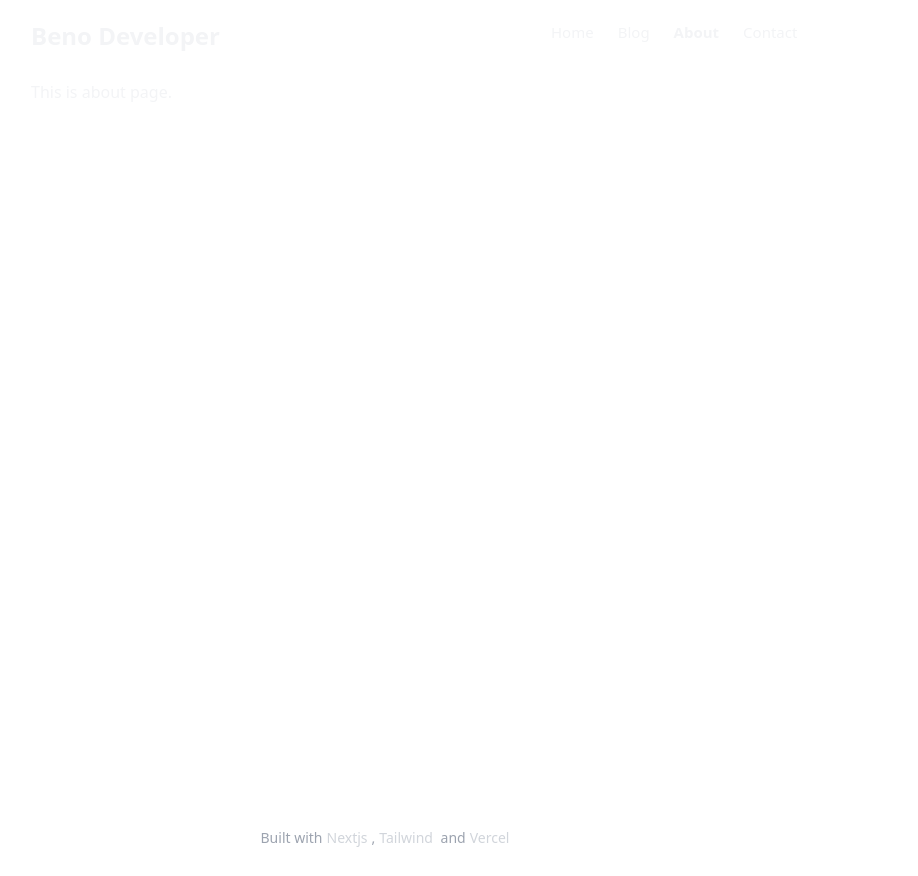
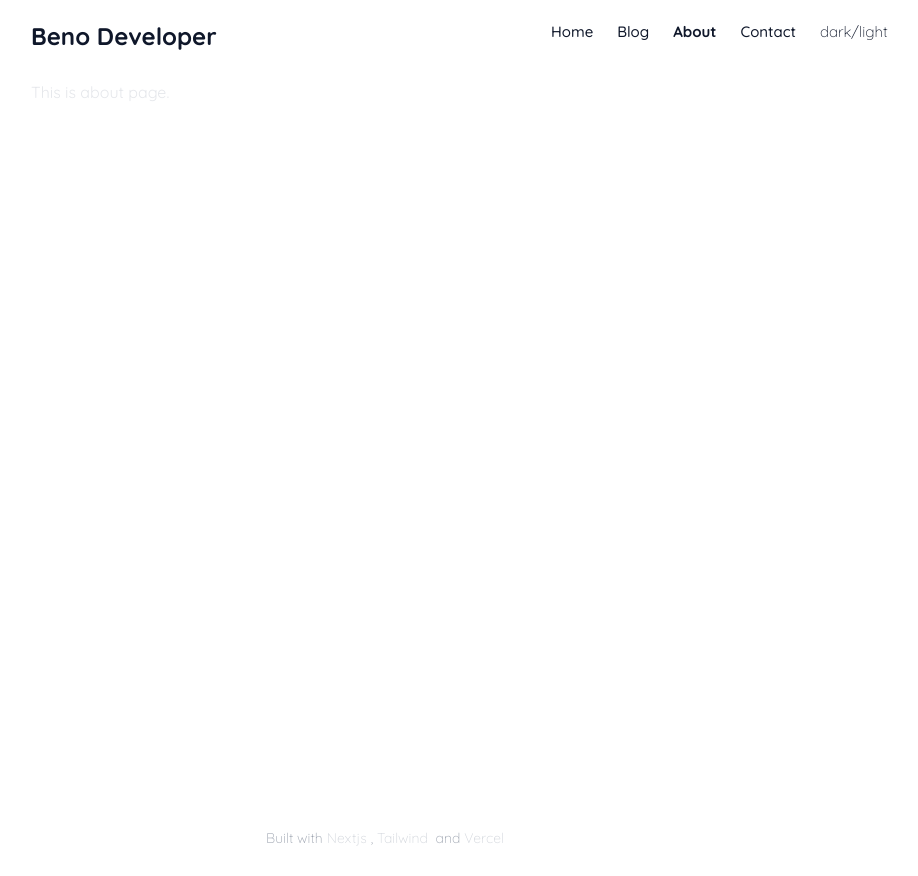
Before and after one commit to benodeveloper/portfolio, a Next.js app: page /about in a window 1280 px wide. Shown: the whole page, without its empty margins (253-1171 px from the left). Built offline with nearby package versions, Linux system fonts and the light colour scheme.

Commit message:
dark mode

```diff
--- a/components/layout.tsx
+++ b/components/layout.tsx
@@ -4,7 +4,7 @@ import { Navbar } from "@/components/navbar"
 
 
 const Layout = ({children}:{children: ReactElement}) => {
-    return <div className="text-gray-100 overlay after:content-[''] after:-z-10 after:absolute after:inset-0 after:bg">
+    return <div className="text-gray-200">
             <div className="max-w-3xl mx-auto min-h-screen px-7">
                 <Navbar />
                 {children}
--- a/components/navbar.tsx
+++ b/components/navbar.tsx
@@ -1,38 +1,45 @@
 import Link from "next/link";
 import { useState } from "react";
 import { useRouter } from "next/router";
+import { useTheme } from 'next-themes'
 
 
 export const Navbar = () => {
     const [show, setShow] = useState<boolean>( false);
     const router = useRouter();
+    const { theme, setTheme } = useTheme();
 
     const showMenu = () => {
         setShow(!show);
     }
     return <>
-        <nav className="h-20">
+        <nav className="h-20 text-slate-900 dark:text-white ">
             <div className="flex justify-between py-5 relative">
                 <div>
-                <Link href="/"><span className="text-2xl font-bold">Beno Developer</span></Link>
+                <Link className="text-2xl font-bold" href="/">Beno Developer</Link>
 
                 </div>
                 <button
                 onClick={showMenu}
                 type="button"
-                className="inline-flex items-center p-2 mt-2 ml-3 text-sm text-gray-white rounded-lg md:hidden focus:outline-none">
+                className="inline-flex items-center p-2 mt-2 ml-3 text-sm rounded-lg md:hidden focus:outline-none">
                     <span className="sr-only">Open Menu</span>
                     <svg className="w-6 h-6" aria-hidden="true" fill="currentColor" viewBox="0 0 20 20" xmlns="http://www.w3.org/2000/svg">
                         <path clipRule="evenodd" fillRule="evenodd" d="M2 4.75A.75.75 0 012.75 4h14.5a.75.75 0 010 1.5H2.75A.75.75 0 012 4.75zm0 10.5a.75.75 0 01.75-.75h7.5a.75.75 0 010 1.5h-7.5a.75.75 0 01-.75-.75zM2 10a.75.75 0 01.75-.75h14.5a.75.75 0 010 1.5H2.75A.75.75 0 012 10z"></path>
                     </svg>
                 </button>
-                <ul className={`flex gap-3 md:gap-6 text-base z-10 flex-col font-light absolute md:relative md:translate-x-0 md:border-0 md:flex-row md:translate-y-0 md:bg-transparent md:px-0 md:py-0 md:shadow-none transition-all bg-denim-900 top-0 translate-y-20 w-48 px-6 py-5 shadow-md rounded-md border-2 border-denim-700 right-0 md:opacity-100  ${show ? "-translate-x-2 opacity-100" : " translate-x-3 opacity-0"}`}>
-                    <li  className={`${router.pathname == "/" ? "font-bold before:block before:absolute before:-inset-x-0 before:h-0.5 before:-bottom-1 before:bg-white before:rounded relative" : ""}`}>
+                <ul className={`flex gap-3 md:gap-6 text-base z-10 flex-col font-light absolute md:relative md:translate-x-0 md:border-0 md:flex-row md:translate-y-0 md:bg-transparent md:px-0 md:py-0 md:shadow-none transition-all bg-[#01004C] top-0 translate-y-20 w-48 px-6 py-5 shadow-md rounded-md border-2 border-slate-900 right-0 md:opacity-100 ${show ? "-translate-x-2 opacity-100" : " translate-x-3 opacity-0"}`}>
+                    <li  className={`before:block before:absolute before:left-0 before:h-0.5 before:-bottom-1 before:bg-white before:rounded relative before:transition-all ${router.pathname == "/" ? "font-bold before:w-full" : " font-medium  before:w-0"}`}>
                         <Link href="/">Home</Link>
                     </li>
-                    <li className={`${router.pathname == "/blog" ? "font-bold before:block before:absolute before:-inset-x-0 before:h-0.5 before:-bottom-1 before:bg-white before:rounded relative" : ""}`}><Link href="/blog">Blog</Link></li>
-                    <li className={`${router.pathname == "/about" ? "font-bold before:block before:absolute before:-inset-x-0 before:h-0.5 before:-bottom-1 before:bg-white before:rounded relative" : ""}`}><Link href="/about">About</Link></li>
-                    <li className={`${router.pathname == "/contact" ? "font-bold before:block before:absolute before:-inset-x-0 before:h-0.5 before:-bottom-1 before:bg-white before:rounded relative" : ""}`}><Link href="/contact">Contact</Link></li>
+                    <li className={`before:block before:absolute before:left-0 before:h-0.5 before:-bottom-1 before:bg-white before:rounded relative before:transition-all ${router.pathname == "/blog" ? "font-bold before:w-full" : " font-medium  before:w-0"}`}><Link href="/blog">Blog</Link></li>
+                    <li className={`before:block before:absolute before:left-0 before:h-0.5 before:-bottom-1 before:bg-white before:rounded relative before:transition-all ${router.pathname == "/about" ? "font-bold before:w-full" : " font-medium  before:w-0"}`}><Link href="/about">About</Link></li>
+                    <li className={`before:block before:absolute before:left-0 before:h-0.5 before:-bottom-1 before:bg-white before:rounded relative before:transition-all ${router.pathname == "/contact" ? "font-bold before:w-full" : " font-medium  before:w-0"}`}><Link href="/contact">Contact</Link></li>
+                    <li>
+                        <button onClick={() => { theme == "light" ? setTheme('dark') : setTheme('light')}} >
+                            dark/light
+                        </button>
+                    </li>
                 </ul>
             </div>
         </nav>
--- a/package.json
+++ b/package.json
@@ -9,6 +9,7 @@
     "lint": "next lint"
   },
   "dependencies": {
+    "@next/font": "^13.2.3",
     "@types/node": "18.14.6",
     "@types/react": "18.0.28",
     "@types/react-dom": "18.0.11",
@@ -18,6 +19,7 @@
     "eslint-config-next": "13.1.6",
     "next": "13.1.6",
     "next-contentlayer": "^0.3.0",
+    "next-themes": "^0.2.1",
     "react": "18.2.0",
     "react-dom": "18.2.0",
     "rehype-pretty-code": "^0.9.4",
--- a/pages/_app.tsx
+++ b/pages/_app.tsx
@@ -1,22 +1,24 @@
 import '@/styles/globals.css'
 import Layout from '@/components/layout'
-// import { Quicksand } from '@next/font/google'
+import { Quicksand } from '@next/font/google'
 import { AppProps } from 'next/app'
+import { ThemeProvider } from 'next-themes'
 
 
-// const quicksand = Quicksand({
-//   weight: ['400', '300', '500', '700'],
-//   subsets: ['latin'],
-//   style : 'normal'
-// })
+const quicksand = Quicksand({
+  weight: ['400', '300', '500', '700'],
+  subsets: ['latin'],
+  style : 'normal'
+})
 
 const app = ({ Component, pageProps }: AppProps) => {
-  // className={quicksand.className}
-  return <main >
-      <Layout>
-        <Component {...pageProps} />
-      </Layout>
-    </main>
+  return  <ThemeProvider attribute="data-mode">
+        <main className={quicksand.className}>
+          <Layout>
+            <Component {...pageProps} />
+          </Layout>
+        </main>
+    </ThemeProvider>
 }
 
 export default app;
--- a/pages/_document.tsx
+++ b/pages/_document.tsx
@@ -4,7 +4,7 @@ export default function Document(): JSX.Element {
   return (
     <Html lang="en">
       <Head />
-      <body className='bg-gradient-to-r dark:to-slate-900 dark:from-gray-900'>
+      <body className='bg-gradient-to-tr dark:from-slate-900/95 dark:to-slate-900 bg-white text-gray-900 dark:text-gray-200'>
         <Main />
         <NextScript />
       </body>
--- a/tailwind.config.js
+++ b/tailwind.config.js
@@ -1,5 +1,6 @@
 /** @type {import('tailwindcss').Config} */
 module.exports = {
+  darkMode: ['class', '[data-mode="dark"]'],
   content: [
     "./app/**/*.{js,ts,jsx,tsx}",
     "./pages/**/*.{js,ts,jsx,tsx}",
```
Also changed, not shown: pages/index.tsx (+6 -6 lines), 1 other file (tests, documents, lock files or other folders).
